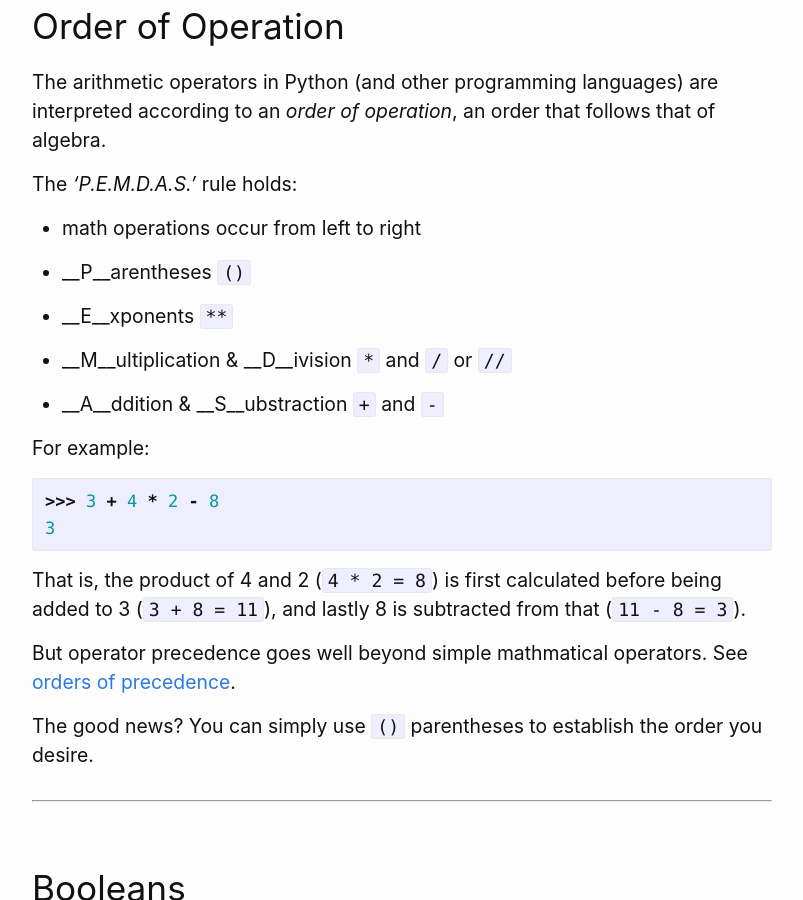
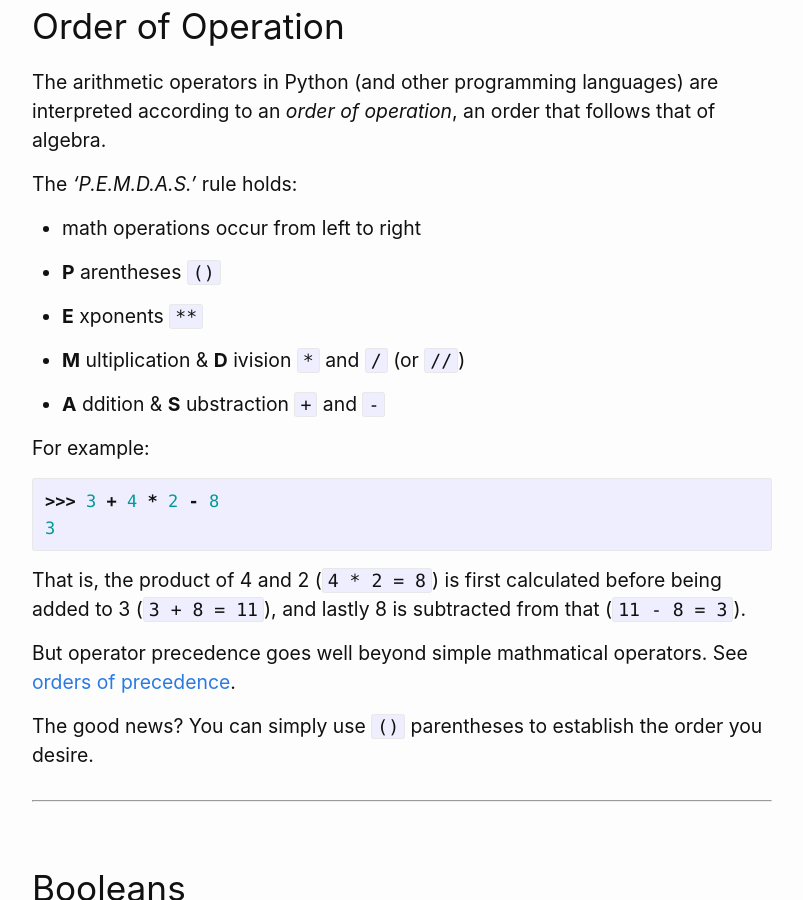
Before and after one commit to multum-non-multa/code, a Jekyll site: the page built from _posts/2021-09-03-numbers-conversion-etc.md, in a window 1280 px wide and 900 px high, scrolled down 3294 px. Shown: the whole window, without its empty margins (238-1041 px from the left). Built offline with Jekyll 4.4.1, drawn with Linux system fonts in a browser that asks for light colours.

```diff
--- a/_posts/2021-09-03-numbers-conversion-etc.md
+++ b/_posts/2021-09-03-numbers-conversion-etc.md
@@ -138,13 +138,13 @@ The _'P.E.M.D.A.S.'_ rule holds:
 
 - math operations occur from left to right
 
-- __P__arentheses `()`
+- __P__ arentheses `()`
 
-- __E__xponents `**`
+- __E__ xponents `**`
 
-- __M__ultiplication & __D__ivision `*` and `/` or `//`
+- __M__ ultiplication & __D__ ivision `*` and `/` (or `//`)
 
-- __A__ddition & __S__ubstraction `+` and `-`
+- __A__ ddition & __S__ ubstraction `+` and `-`
 
 For example:
 
```
Also changed, not shown: 1 other file.
